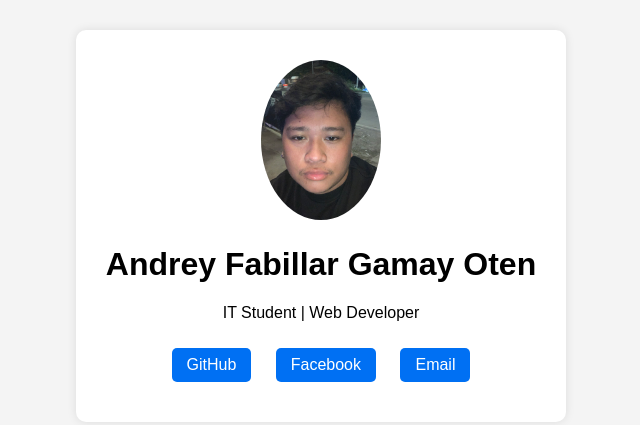
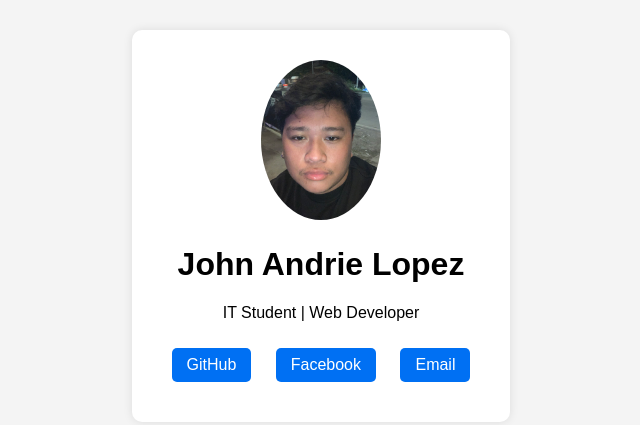
Before and after one commit to fabillarandrey19-droid/aj, a plain HTML site: page index.html in a window 1280 px wide. Shown: the part 182-607 px from the top of the page, without its empty margins (319-959 px from the left). Drawn offline with Linux system fonts and the light colour scheme.

Commit message:
Update index.html

```diff
--- a/index.html
+++ b/index.html
@@ -9,7 +9,7 @@
 
     <div class="profile">
         <img src="profile.jpg" alt="My Photo">
-        <h1>Andrey Fabillar Gamay Oten</h1>
+        <h1>John Andrie Lopez</h1>
         <p>IT Student | Web Developer</p>
 
         <div class="links">
```
